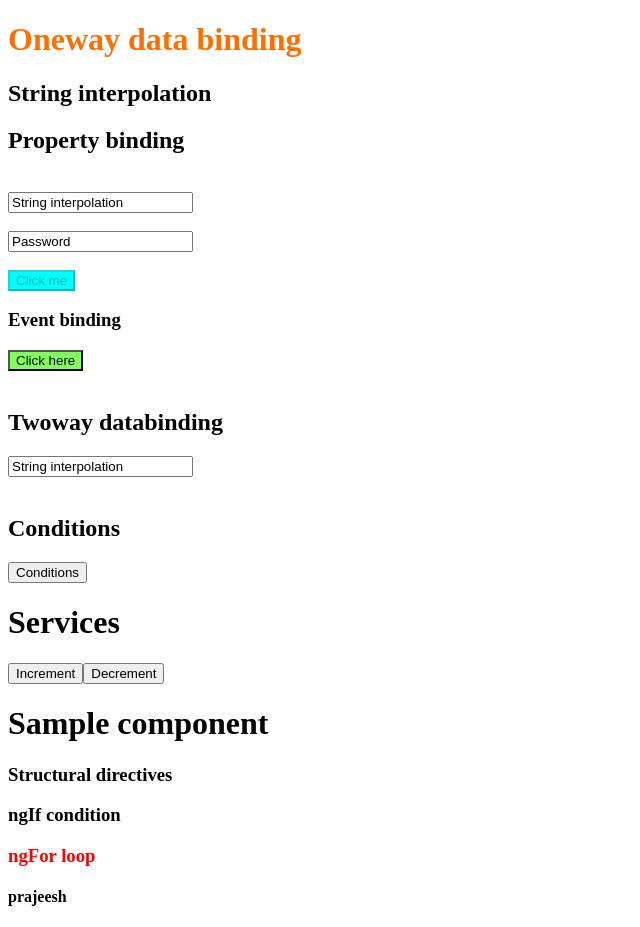
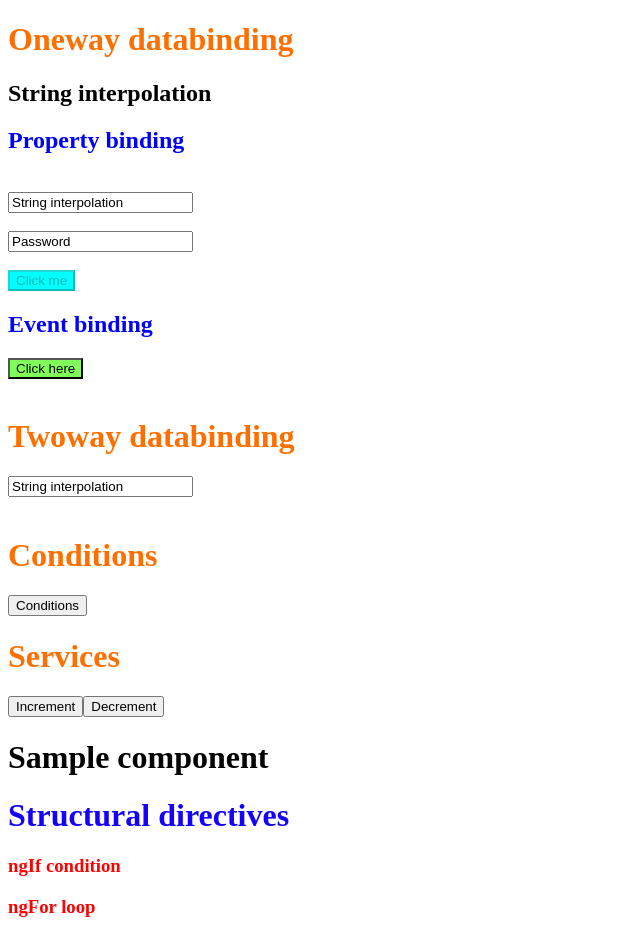
Before and after one commit to Prajeesh7/Angular, an Angular app: page / in a window 1280 px wide. Shown: the top 927 px of the page, without its empty margins (0-640 px from the left). Built offline with nearby package versions, Linux system fonts and the light colour scheme.

Commit message:
Some styles changed

```diff
--- a/src/app/app.component.css
+++ b/src/app/app.component.css
@@ -7,3 +7,6 @@
 .btn1{
     background-color: rgb(129, 255, 91);
 }
+.titleHead{
+    color: blue;
+}
--- a/src/app/app.component.html
+++ b/src/app/app.component.html
@@ -1,18 +1,18 @@
-<h1 class="style">Oneway data binding</h1>
+<h1 ngClass="style">Oneway databinding</h1>
 <h2>{{name}}</h2>
-<h2>Property binding</h2><br>
+<h2 ngClass="titleHead">Property binding</h2><br>
 <input type="text" [value]="name"><br><br>
 <input type="text" [value]="password"><br><br>
 <button [disabled]="buttonClick" class="btn">Click me</button>
-<h3>Event binding</h3>
+<h2 ngClass="titleHead">Event binding</h2>
 <button class="btn1" (click)="sample()">Click here</button>
 <br><br>
-<h2>Twoway databinding</h2>
+<h1 ngClass="style">Twoway databinding</h1>
 <input type="text" [(ngModel)]="name">
 <br><br>
-<h2>Conditions</h2>
+<h1 ngClass="style">Conditions</h1>
 <button (click)="conditions()">Conditions</button>
-<h1>Services</h1>
+<h1 ngClass="style">Services</h1>
 <button (click)="increment()">Increment</button>
 <button  (click)="decrement()">Decrement</button>
 <app-sample-component></app-sample-component>
--- a/src/app/app.component.ts
+++ b/src/app/app.component.ts
@@ -3,6 +3,7 @@ import { FormsModule } from '@angular/forms';
 import { ActivatedRouteSnapshot, RouterOutlet } from '@angular/router';
 import { DataService } from '../data.service';
 import { SampleComponentComponent } from "./sample-component/sample-component.component";
+import { CommonModule } from '@angular/common';
 
 @Component({
     selector: 'app-root',
@@ -13,7 +14,8 @@ import { SampleComponentComponent } from "./sample-component/sample-component.co
     imports: [
         RouterOutlet,
         FormsModule,
-        SampleComponentComponent
+        SampleComponentComponent,
+        CommonModule
     ]
 })
 export class AppComponent {
--- a/src/app/sample-component/sample-component.component.css
+++ b/src/app/sample-component/sample-component.component.css
@@ -1,7 +1,7 @@
 .style{
     background-color: aqua;
 }
-.pipesHead{
+.titleHead{
     color: rgb(21, 0, 255);
 }
 .subTitle{
--- a/src/app/sample-component/sample-component.component.html
+++ b/src/app/sample-component/sample-component.component.html
@@ -1,6 +1,6 @@
 <h1>Sample component</h1>
-<h3>Structural directives</h3>
-<h3 *ngIf="true">ngIf condition</h3>
+<h1 ngClass="titleHead">Structural directives</h1>
+<h3 ngClass="subTitle" *ngIf="true">ngIf condition</h3>
 <h3 ngClass="subTitle">ngFor loop</h3>
 <h4 *ngFor="let data of values">{{data}}</h4>
 <h4 *ngFor="let one of object">Name:{{one.name}} | Place:{{one.place}}</h4>
@@ -13,7 +13,7 @@
 </ul>
 
 <h2 ngClass="style"><span [ngStyle]="{color:'green'}">ngStyle</span> and <span [ngStyle]="{color:'yellow'}">ngClass</span> are used in this heading </h2>
-<h1 ngClass="pipesHead">Pipes in Angular.js</h1>
+<h1 ngClass="titleHead">Pipes in Angular.js</h1>
 <h3 ngClass="subTitle">Date pipes</h3>
 <h4>{{demoDate}}</h4>
 <h4>{{demoDate | date }}</h4>
```
